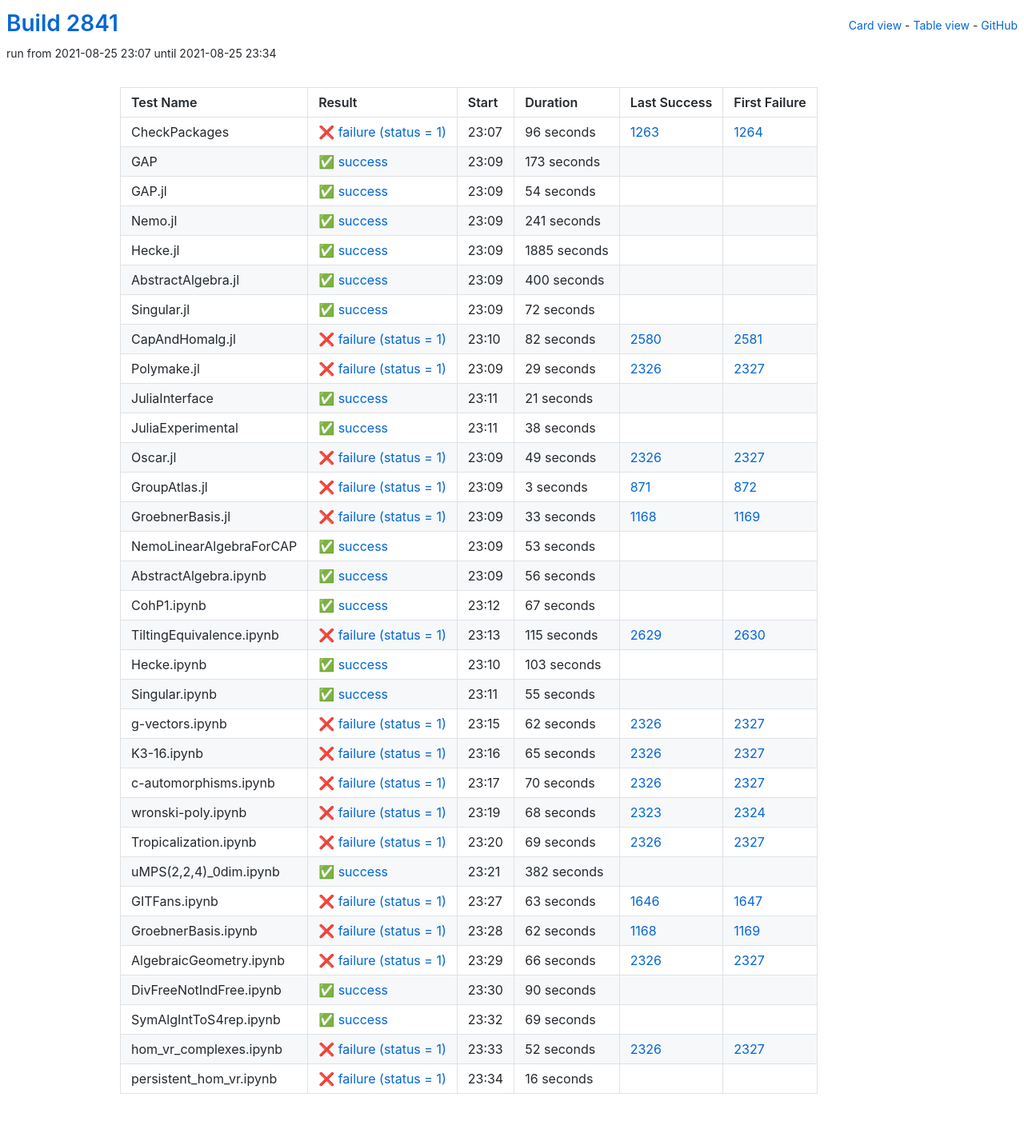
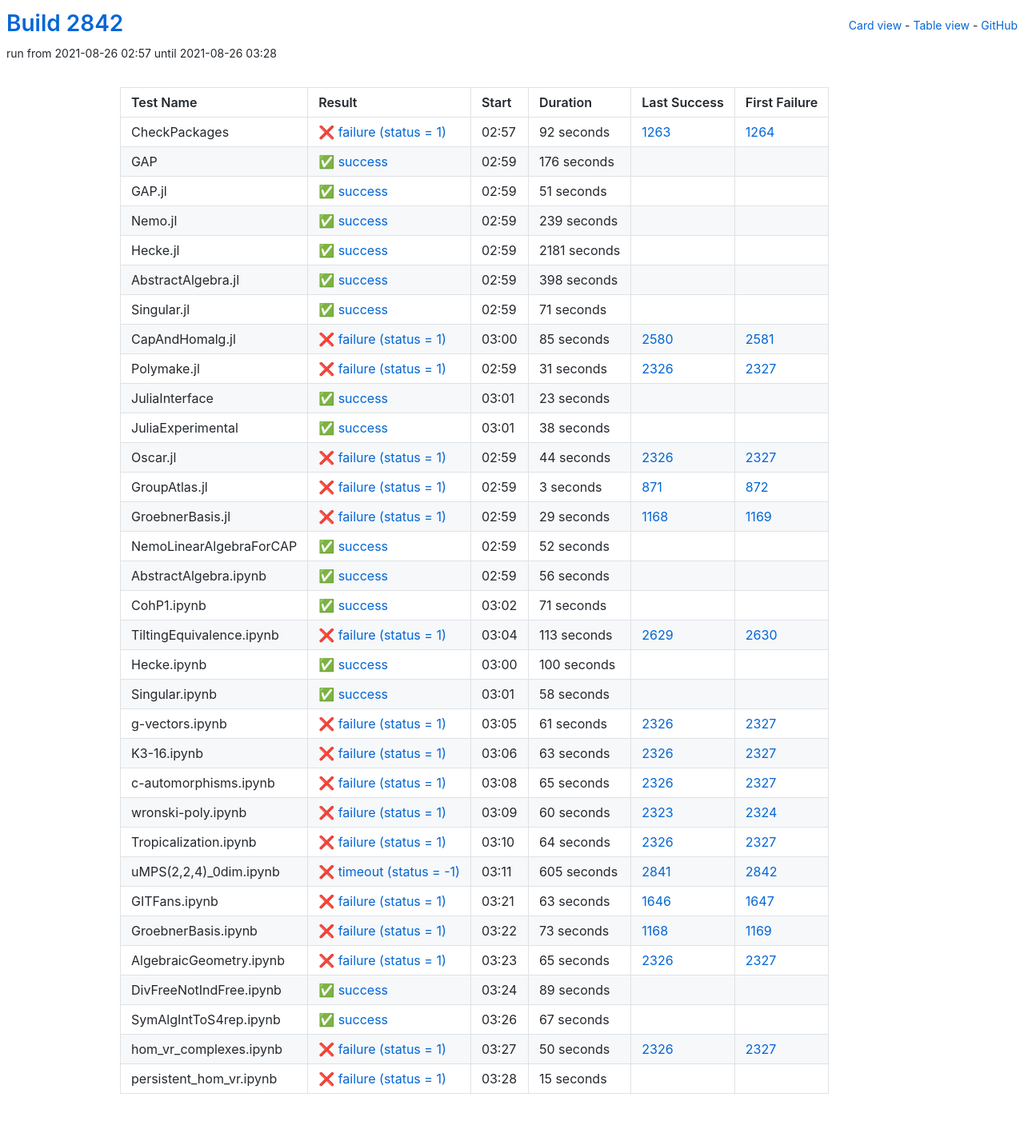
Before and after one commit to oscar-system/oscar-ci-status-stable, a Jekyll site: the page built from table.html, in a window 1280 px wide. Shown: the whole page at 80% size. Built offline with Jekyll 4.4.1, drawn with Linux system fonts in a browser that asks for light colours.

Commit message:
Build #2842

```diff
--- a/_data/ci.yml
+++ b/_data/ci.yml
@@ -1,6 +1,6 @@
 ---
-build: 2841
-build_url: https://oscarci.mathematik.uni-kl.de/job/oscar-stable/2841/
+build: 2842
+build_url: https://oscarci.mathematik.uni-kl.de/job/oscar-stable/2842/
 job: oscar-stable
 organization: oscar-system
 repo: oscar-ci-status-stable
@@ -8,128 +8,128 @@ repourl: https://github.com/oscar-system/oscar-ci-status-stable
 tests:
 - name: CheckPackages
   id: checkpackages
-  log: https://oscarci.mathematik.uni-kl.de/job/oscar-stable/2841/artifact/logs/build-2841/CheckPackages.log
-  start: 2021-08-25 23:07
+  log: https://oscarci.mathematik.uni-kl.de/job/oscar-stable/2842/artifact/logs/build-2842/CheckPackages.log
+  start: 2021-08-26 02:57
   success: false
   exitcode: 1
   status: failure
-  duration: 96
+  duration: 92
   last_success: 1263
   last_success_url: https://oscarci.mathematik.uni-kl.de/job/oscar-stable/1263/
   first_failure: 1264
   first_failure_url: https://oscarci.mathematik.uni-kl.de/job/oscar-stable/1264/
 - name: GAP
   id: gap
-  log: https://oscarci.mathematik.uni-kl.de/job/oscar-stable/2841/artifact/logs/build-2841/GAP.log
-  start: 2021-08-25 23:09
+  log: https://oscarci.mathematik.uni-kl.de/job/oscar-stable/2842/artifact/logs/build-2842/GAP.log
+  start: 2021-08-26 02:59
   success: true
   exitcode: 0
   status: success
-  duration: 173
+  duration: 176
   last_success: false
   last_success_url:
   first_failure: false
   first_failure_url:
 - name: GAP.jl
   id: gap-jl
-  log: https://oscarci.mathematik.uni-kl.de/job/oscar-stable/2841/artifact/logs/build-2841/GAP.jl.log
-  start: 2021-08-25 23:09
+  log: https://oscarci.mathematik.uni-kl.de/job/oscar-stable/2842/artifact/logs/build-2842/GAP.jl.log
+  start: 2021-08-26 02:59
   success: true
   exitcode: 0
   status: success
-  duration: 54
+  duration: 51
   last_success: false
   last_success_url:
   first_failure: false
   first_failure_url:
 - name: Nemo.jl
   id: nemo-jl
-  log: https://oscarci.mathematik.uni-kl.de/job/oscar-stable/2841/artifact/logs/build-2841/Nemo.jl.log
-  start: 2021-08-25 23:09
+  log: https://oscarci.mathematik.uni-kl.de/job/oscar-stable/2842/artifact/logs/build-2842/Nemo.jl.log
+  start: 2021-08-26 02:59
   success: true
   exitcode: 0
   status: success
-  duration: 241
+  duration: 239
   last_success: false
   last_success_url:
   first_failure: false
   first_failure_url:
 - name: Hecke.jl
   id: hecke-jl
-  log: https://oscarci.mathematik.uni-kl.de/job/oscar-stable/2841/artifact/logs/build-2841/Hecke.jl.log
-  start: 2021-08-25 23:09
+  log: https://oscarci.mathematik.uni-kl.de/job/oscar-stable/2842/artifact/logs/build-2842/Hecke.jl.log
+  start: 2021-08-26 02:59
   success: true
   exitcode: 0
   status: success
-  duration: 1885
+  duration: 2181
   last_success: false
   last_success_url:
   first_failure: false
   first_failure_url:
 - name: AbstractAlgebra.jl
   id: abstractalgebra-jl
-  log: https://oscarci.mathematik.uni-kl.de/job/oscar-stable/2841/artifact/logs/build-2841/AbstractAlgebra.jl.log
-  start: 2021-08-25 23:09
+  log: https://oscarci.mathematik.uni-kl.de/job/oscar-stable/2842/artifact/logs/build-2842/AbstractAlgebra.jl.log
+  start: 2021-08-26 02:59
   success: true
   exitcode: 0
   status: success
-  duration: 400
+  duration: 398
   last_success: false
   last_success_url:
   first_failure: false
   first_failure_url:
 - name: Singular.jl
   id: singular-jl
-  log: https://oscarci.mathematik.uni-kl.de/job/oscar-stable/2841/artifact/logs/build-2841/Singular.jl.log
-  start: 2021-08-25 23:09
+  log: https://oscarci.mathematik.uni-kl.de/job/oscar-stable/2842/artifact/logs/build-2842/Singular.jl.log
+  start: 2021-08-26 02:59
   success: true
   exitcode: 0
   status: success
-  duration: 72
+  duration: 71
   last_success: false
   last_success_url:
   first_failure: false
   first_failure_url:
 - name: CapAndHomalg.jl
   id: capandhomalg-jl
-  log: https://oscarci.mathematik.uni-kl.de/job/oscar-stable/2841/artifact/logs/build-2841/CapAndHomalg.jl.log
-  start: 2021-08-25 23:10
+  log: https://oscarci.mathematik.uni-kl.de/job/oscar-stable/2842/artifact/logs/build-2842/CapAndHomalg.jl.log
+  start: 2021-08-26 03:00
   success: false
   exitcode: 1
   status: failure
-  duration: 82
+  duration: 85
   last_success: 2580
   last_success_url: https://oscarci.mathematik.uni-kl.de/job/oscar-stable/2580/
   first_failure: 2581
   first_failure_url: https://oscarci.mathematik.uni-kl.de/job/oscar-stable/2581/
 - name: Polymake.jl
   id: polymake-jl
-  log: https://oscarci.mathematik.uni-kl.de/job/oscar-stable/2841/artifact/logs/build-2841/Polymake.jl.log
-  start: 2021-08-25 23:09
+  log: https://oscarci.mathematik.uni-kl.de/job/oscar-stable/2842/artifact/logs/build-2842/Polymake.jl.log
+  start: 2021-08-26 02:59
   success: false
   exitcode: 1
   status: failure
-  duration: 29
+  duration: 31
   last_success: 2326
   last_success_url: https://oscarci.mathematik.uni-kl.de/job/oscar-stable/2326/
   first_failure: 2327
   first_failure_url: https://oscarci.mathematik.uni-kl.de/job/oscar-stable/2327/
 - name: JuliaInterface
   id: juliainterface
-  log: https://oscarci.mathematik.uni-kl.de/job/oscar-stable/2841/artifact/logs/build-2841/JuliaInterface.log
-  start: 2021-08-25 23:11
+  log: https://oscarci.mathematik.uni-kl.de/job/oscar-stable/2842/artifact/logs/build-2842/JuliaInterface.log
+  start: 2021-08-26 03:01
   success: true
   exitcode: 0
   status: success
-  duration: 21
+  duration: 23
   last_success: false
   last_success_url:
   first_failure: false
   first_failure_url:
 - name: JuliaExperimental
   id: juliaexperimental
-  log: https://oscarci.mathematik.uni-kl.de/job/oscar-stable/2841/artifact/logs/build-2841/JuliaExperimental.log
-  start: 2021-08-25 23:11
+  log: https://oscarci.mathematik.uni-kl.de/job/oscar-stable/2842/artifact/logs/build-2842/JuliaExperimental.log
+  start: 2021-08-26 03:01
   success: true
   exitcode: 0
   status: success
@@ -140,20 +140,20 @@ tests:
   first_failure_url:
 - name: Oscar.jl
   id: oscar-jl
-  log: https://oscarci.mathematik.uni-kl.de/job/oscar-stable/2841/artifact/logs/build-2841/Oscar.jl.log
-  start: 2021-08-25 23:09
+  log: https://oscarci.mathematik.uni-kl.de/job/oscar-stable/2842/artifact/logs/build-2842/Oscar.jl.log
+  start: 2021-08-26 02:59
   success: false
   exitcode: 1
   status: failure
-  duration: 49
+  duration: 44
   last_success: 2326
   last_success_url: https://oscarci.mathematik.uni-kl.de/job/oscar-stable/2326/
   first_failure: 2327
   first_failure_url: https://oscarci.mathematik.uni-kl.de/job/oscar-stable/2327/
 - name: GroupAtlas.jl
   id: groupatlas-jl
-  log: https://oscarci.mathematik.uni-kl.de/job/oscar-stable/2841/artifact/logs/build-2841/GroupAtlas.jl.log
-  start: 2021-08-25 23:09
+  log: https://oscarci.mathematik.uni-kl.de/job/oscar-stable/2842/artifact/logs/build-2842/GroupAtlas.jl.log
+  start: 2021-08-26 02:59
   success: false
   exitcode: 1
   status: failure
@@ -164,32 +164,32 @@ tests:
   first_failure_url: https://oscarci.mathematik.uni-kl.de/job/oscar-stable/872/
 - name: GroebnerBasis.jl
   id: groebnerbasis-jl
-  log: https://oscarci.mathematik.uni-kl.de/job/oscar-stable/2841/artifact/logs/build-2841/GroebnerBasis.jl.log
-  start: 2021-08-25 23:09
+  log: https://oscarci.mathematik.uni-kl.de/job/oscar-stable/2842/artifact/logs/build-2842/GroebnerBasis.jl.log
+  start: 2021-08-26 02:59
   success: false
   exitcode: 1
   status: failure
-  duration: 33
+  duration: 29
   last_success: 1168
   last_success_url: https://oscarci.mathematik.uni-kl.de/job/oscar-stable/1168/
   first_failure: 1169
   first_failure_url: https://oscarci.mathematik.uni-kl.de/job/oscar-stable/1169/
 - name: NemoLinearAlgebraForCAP
   id: nemolinearalgebraforcap
-  log: https://oscarci.mathematik.uni-kl.de/job/oscar-stable/2841/artifact/logs/build-2841/NemoLinearAlgebraForCAP.log
-  start: 2021-08-25 23:09
+  log: https://oscarci.mathematik.uni-kl.de/job/oscar-stable/2842/artifact/logs/build-2842/NemoLinearAlgebraForCAP.log
+  start: 2021-08-26 02:59
   success: true
   exitcode: 0
   status: success
-  duration: 53
+  duration: 52
   last_success: false
   last_success_url:
   first_failure: false
   first_failure_url:
 - name: AbstractAlgebra.ipynb
   id: abstractalgebra-ipynb
-  log: https://oscarci.mathematik.uni-kl.de/job/oscar-stable/2841/artifact/logs/build-2841/AbstractAlgebra.ipynb.log
-  start: 2021-08-25 23:09
+  log: https://oscarci.mathematik.uni-kl.de/job/oscar-stable/2842/artifact/logs/build-2842/AbstractAlgebra.ipynb.log
+  start: 2021-08-26 02:59
   success: true
   exitcode: 0
   status: success
@@ -200,68 +200,80 @@ tests:
   first_failure_url:
 - name: CohP1.ipynb
   id: cohp1-ipynb
-  log: https://oscarci.mathematik.uni-kl.de/job/oscar-stable/2841/artifact/logs/build-2841/CohP1.ipynb.log
-  start: 2021-08-25 23:12
+  log: https://oscarci.mathematik.uni-kl.de/job/oscar-stable/2842/artifact/logs/build-2842/CohP1.ipynb.log
+  start: 2021-08-26 03:02
   success: true
   exitcode: 0
   status: success
-  duration: 67
+  duration: 71
   last_success: false
   last_success_url:
   first_failure: false
   first_failure_url:
 - name: TiltingEquivalence.ipynb
   id: tiltingequivalence-ipynb
-  log: https://oscarci.mathematik.uni-kl.de/job/oscar-stable/2841/artifact/logs/build-2841/TiltingEquivalence.ipynb.log
-  start: 2021-08-25 23:13
+  log: https://oscarci.mathematik.uni-kl.de/job/oscar-stable/2842/artifact/logs/build-2842/TiltingEquivalence.ipynb.log
+  start: 2021-08-26 03:04
   success: false
   exitcode: 1
   status: failure
-  duration: 115
+  duration: 113
   last_success: 2629
   last_success_url: https://oscarci.mathematik.uni-kl.de/job/oscar-stable/2629/
   first_failure: 2630
   first_failure_url: https://oscarci.mathematik.uni-kl.de/job/oscar-stable/2630/
 - name: Hecke.ipynb
   id: hecke-ipynb
-  log: https://oscarci.mathematik.uni-kl.de/job/oscar-stable/2841/artifact/logs/build-2841/Hecke.ipynb.log
-  start: 2021-08-25 23:10
+  log: https://oscarci.mathematik.uni-kl.de/job/oscar-stable/2842/artifact/logs/build-2842/Hecke.ipynb.log
+  start: 2021-08-26 03:00
   success: true
   exitcode: 0
   status: success
-  duration: 103
+  duration: 100
   last_success: false
   last_success_url:
   first_failure: false
   first_failure_url:
 - name: Singular.ipynb
   id: singular-ipynb
-  log: https://oscarci.mathematik.uni-kl.de/job/oscar-stable/2841/artifact/logs/build-2841/Singular.ipynb.log
-  start: 2021-08-25 23:11
+  log: https://oscarci.mathematik.uni-kl.de/job/oscar-stable/2842/artifact/logs/build-2842/Singular.ipynb.log
+  start: 2021-08-26 03:01
   success: true
   exitcode: 0
   status: success
-  duration: 55
+  duration: 58
   last_success: false
   last_success_url:
   first_failure: false
   first_failure_url:
 - name: g-vectors.ipynb
   id: g-vectors-ipynb
-  log: https://oscarci.mathematik.uni-kl.de/job/oscar-stable/2841/artifact/logs/build-2841/g-vectors.ipynb.log
-  start: 2021-08-25 23:15
+  log: https://oscarci.mathematik.uni-kl.de/job/oscar-stable/2842/artifact/logs/build-2842/g-vectors.ipynb.log
+  start: 2021-08-26 03:05
   success: false
   exitcode: 1
   status: failure
-  duration: 62
+  duration: 61
   last_success: 2326
   last_success_url: https://oscarci.mathematik.uni-kl.de/job/oscar-stable/2326/
   first_failure: 2327
   first_failure_url: https://oscarci.mathematik.uni-kl.de/job/oscar-stable/2327/
 - name: K3-16.ipynb
   id: k3-16-ipynb
-  log: https://oscarci.mathematik.uni-kl.de/job/oscar-stable/2841/artifact/logs/build-2841/K3-16.ipynb.log
-  start: 2021-08-25 23:16
+  log: https://oscarci.mathematik.uni-kl.de/job/oscar-stable/2842/artifact/logs/build-2842/K3-16.ipynb.log
+  start: 2021-08-26 03:06
+  success: false
+  exitcode: 1
+  status: failure
+  duration: 63
+  last_success: 2326
+  last_success_url: https://oscarci.mathematik.uni-kl.de/job/oscar-stable/2326/
+  first_failure: 2327
+  first_failure_url: https://oscarci.mathematik.uni-kl.de/job/oscar-stable/2327/
+- name: c-automorphisms.ipynb
+  id: c-automorphisms-ipynb
+  log: https://oscarci.mathematik.uni-kl.de/job/oscar-stable/2842/artifact/logs/build-2842/c-automorphisms.ipynb.log
+  start: 2021-08-26 03:08
   success: false
   exitcode: 1
   status: failure
@@ -270,58 +282,46 @@ tests:
   last_success_url: https://oscarci.mathematik.uni-kl.de/job/oscar-stable/2326/
   first_failure: 2327
   first_failure_url: https://oscarci.mathematik.uni-kl.de/job/oscar-stable/2327/
-- name: c-automorphisms.ipynb
-  id: c-automorphisms-ipynb
-  log: https://oscarci.mathematik.uni-kl.de/job/oscar-stable/2841/artifact/logs/build-2841/c-automorphisms.ipynb.log
-  start: 2021-08-25 23:17
+- name: wronski-poly.ipynb
+  id: wronski-poly-ipynb
+  log: https://oscarci.mathematik.uni-kl.de/job/oscar-stable/2842/artifact/logs/build-2842/wronski-poly.ipynb.log
+  start: 2021-08-26 03:09
   success: false
   exitcode: 1
   status: failure
-  duration: 70
-  last_success: 2326
-  last_success_url: https://oscarci.mathematik.uni-kl.de/job/oscar-stable/2326/
-  first_failure: 2327
-  first_failure_url: https://oscarci.mathematik.uni-kl.de/job/oscar-stable/2327/
-- name: wronski-poly.ipynb
-  id: wronski-poly-ipynb
-  log: https://oscarci.mathematik.uni-kl.de/job/oscar-stable/2841/artifact/logs/build-2841/wronski-poly.ipynb.log
-  start: 2021-08-25 23:19
-  success: false
-  exitcode: 1
-  status: failure
-  duration: 68
+  duration: 60
   last_success: 2323
   last_success_url: https://oscarci.mathematik.uni-kl.de/job/oscar-stable/2323/
   first_failure: 2324
   first_failure_url: https://oscarci.mathematik.uni-kl.de/job/oscar-stable/2324/
 - name: Tropicalization.ipynb
   id: tropicalization-ipynb
-  log: https://oscarci.mathematik.uni-kl.de/job/oscar-stable/2841/artifact/logs/build-2841/Tropicalization.ipynb.log
-  start: 2021-08-25 23:20
+  log: https://oscarci.mathematik.uni-kl.de/job/oscar-stable/2842/artifact/logs/build-2842/Tropicalization.ipynb.log
+  start: 2021-08-26 03:10
   success: false
   exitcode: 1
   status: failure
-  duration: 69
+  duration: 64
   last_success: 2326
   last_success_url: https://oscarci.mathematik.uni-kl.de/job/oscar-stable/2326/
   first_failure: 2327
   first_failure_url: https://oscarci.mathematik.uni-kl.de/job/oscar-stable/2327/
 - name: uMPS(2,2,4)_0dim.ipynb
   id: umps-2-2-4-0dim-ipynb
-  log: https://oscarci.mathematik.uni-kl.de/job/oscar-stable/2841/artifact/logs/build-2841/uMPS-2-2-4-_0dim.ipynb.log
-  start: 2021-08-25 23:21
-  success: true
-  exitcode: 0
-  status: success
-  duration: 382
-  last_success: false
-  last_success_url:
-  first_failure: false
-  first_failure_url:
+  log: https://oscarci.mathematik.uni-kl.de/job/oscar-stable/2842/artifact/logs/build-2842/uMPS-2-2-4-_0dim.ipynb.log
+  start: 2021-08-26 03:11
+  success: false
+  exitcode: -1
+  status: timeout
+  duration: 605
+  last_success: 2841
+  last_success_url: https://oscarci.mathematik.uni-kl.de/job/oscar-stable/2841/
+  first_failure: 2842
+  first_failure_url: https://oscarci.mathematik.uni-kl.de/job/oscar-stable/2842/
 - name: GITFans.ipynb
   id: gitfans-ipynb
-  log: https://oscarci.mathematik.uni-kl.de/job/oscar-stable/2841/artifact/logs/build-2841/GITFans.ipynb.log
-  start: 2021-08-25 23:27
+  log: https://oscarci.mathematik.uni-kl.de/job/oscar-stable/2842/artifact/logs/build-2842/GITFans.ipynb.log
+  start: 2021-08-26 03:21
   success: false
   exitcode: 1
   status: failure
@@ -332,72 +332,72 @@ tests:
   first_failure_url: https://oscarci.mathematik.uni-kl.de/job/oscar-stable/1647/
 - name: GroebnerBasis.ipynb
   id: groebnerbasis-ipynb
-  log: https://oscarci.mathematik.uni-kl.de/job/oscar-stable/2841/artifact/logs/build-2841/GroebnerBasis.ipynb.log
-  start: 2021-08-25 23:28
+  log: https://oscarci.mathematik.uni-kl.de/job/oscar-stable/2842/artifact/logs/build-2842/GroebnerBasis.ipynb.log
+  start: 2021-08-26 03:22
   success: false
   exitcode: 1
   status: failure
-  duration: 62
+  duration: 73
   last_success: 1168
   last_success_url: https://oscarci.mathematik.uni-kl.de/job/oscar-stable/1168/
   first_failure: 1169
   first_failure_url: https://oscarci.mathematik.uni-kl.de/job/oscar-stable/1169/
 - name: AlgebraicGeometry.ipynb
   id: algebraicgeometry-ipynb
-  log: https://oscarci.mathematik.uni-kl.de/job/oscar-stable/2841/artifact/logs/build-2841/AlgebraicGeometry.ipynb.log
-  start: 2021-08-25 23:29
+  log: https://oscarci.mathematik.uni-kl.de/job/oscar-stable/2842/artifact/logs/build-2842/AlgebraicGeometry.ipynb.log
+  start: 2021-08-26 03:23
   success: false
   exitcode: 1
   status: failure
-  duration: 66
+  duration: 65
   last_success: 2326
   last_success_url: https://oscarci.mathematik.uni-kl.de/job/oscar-stable/2326/
   first_failure: 2327
   first_failure_url: https://oscarci.mathematik.uni-kl.de/job/oscar-stable/2327/
 - name: DivFreeNotIndFree.ipynb
   id: divfreenotindfree-ipynb
-  log: https://oscarci.mathematik.uni-kl.de/job/oscar-stable/2841/artifact/logs/build-2841/DivFreeNotIndFree.ipynb.log
-  start: 2021-08-25 23:30
+  log: https://oscarci.mathematik.uni-kl.de/job/oscar-stable/2842/artifact/logs/build-2842/DivFreeNotIndFree.ipynb.log
+  start: 2021-08-26 03:24
   success: true
   exitcode: 0
   status: success
-  duration: 90
+  duration: 89
   last_success: false
   last_success_url:
   first_failure: false
   first_failure_url:
 - name: SymAlgIntToS4rep.ipynb
   id: symalginttos4rep-ipynb
-  log: https://oscarci.mathematik.uni-kl.de/job/oscar-stable/2841/artifact/logs/build-2841/SymAlgIntToS4rep.ipynb.log
-  start: 2021-08-25 23:32
+  log: https://oscarci.mathematik.uni-kl.de/job/oscar-stable/2842/artifact/logs/build-2842/SymAlgIntToS4rep.ipynb.log
+  start: 2021-08-26 03:26
   success: true
   exitcode: 0
   status: success
-  duration: 69
+  duration: 67
   last_success: false
   last_success_url:
   first_failure: false
   first_failure_url:
 - name: hom_vr_complexes.ipynb
   id: hom-vr-complexes-ipynb
-  log: https://oscarci.mathematik.uni-kl.de/job/oscar-stable/2841/artifact/logs/build-2841/hom_vr_complexes.ipynb.log
-  start: 2021-08-25 23:33
+  log: https://oscarci.mathematik.uni-kl.de/job/oscar-stable/2842/artifact/logs/build-2842/hom_vr_complexes.ipynb.log
+  start: 2021-08-26 03:27
   success: false
   exitcode: 1
   status: failure
-  duration: 52
+  duration: 50
   last_success: 2326
   last_success_url: https://oscarci.mathematik.uni-kl.de/job/oscar-stable/2326/
   first_failure: 2327
   first_failure_url: https://oscarci.mathematik.uni-kl.de/job/oscar-stable/2327/
 - name: persistent_hom_vr.ipynb
   id: persistent-hom-vr-ipynb
-  log: https://oscarci.mathematik.uni-kl.de/job/oscar-stable/2841/artifact/logs/build-2841/persistent_hom_vr.ipynb.log
-  start: 2021-08-25 23:34
+  log: https://oscarci.mathematik.uni-kl.de/job/oscar-stable/2842/artifact/logs/build-2842/persistent_hom_vr.ipynb.log
+  start: 2021-08-26 03:28
   success: false
   exitcode: 1
   status: failure
-  duration: 16
+  duration: 15
   last_success: false
   last_success_url:
   first_failure: false
```
Also changed, not shown: README.md.
